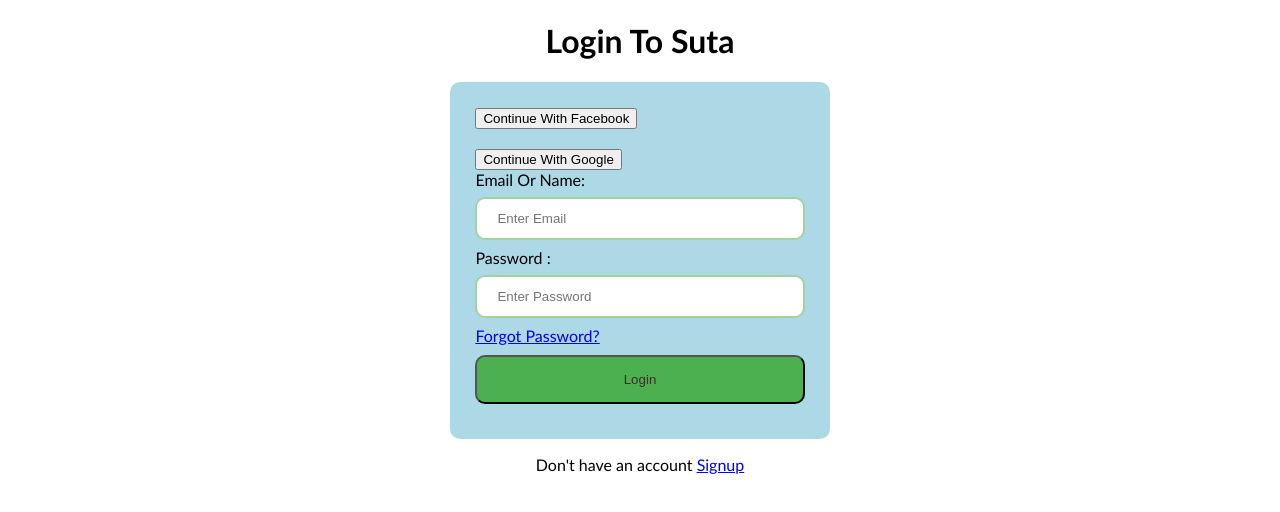
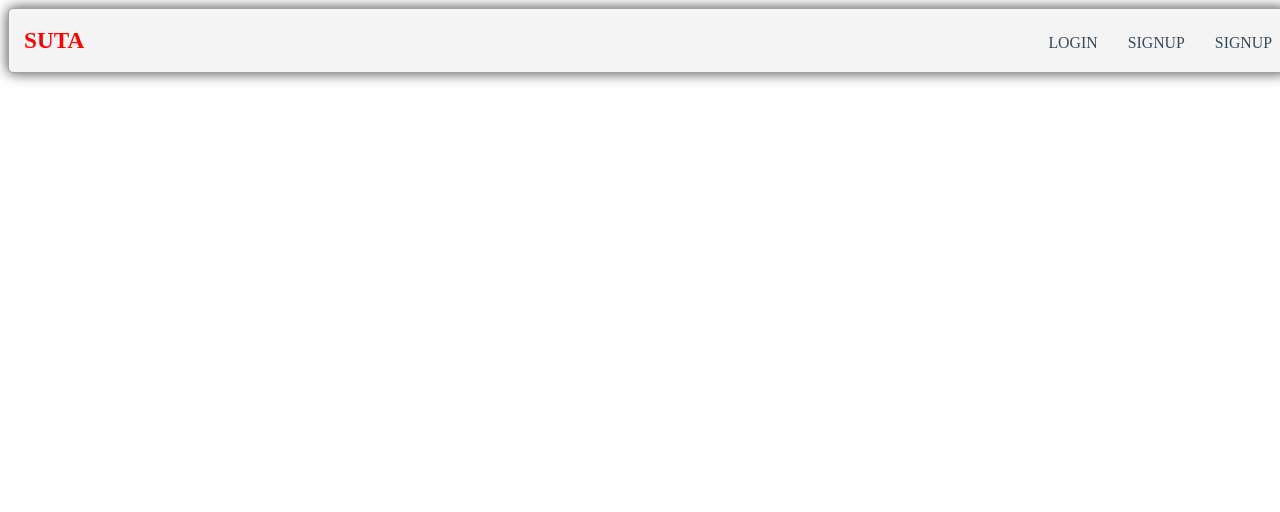
Before and after one commit to maheshJada/E_Commerse, an Angular app: page / in a window 1280 px wide. Shown: the top 512 px of the page. Built offline with nearby package versions, Linux system fonts and the light colour scheme.

Commit message:
Updated design

```diff
--- a/src/app/app-routing.module.ts
+++ b/src/app/app-routing.module.ts
@@ -1,9 +1,12 @@
 import { NgModule } from '@angular/core';
 import { RouterModule, Routes } from '@angular/router';
+import { HomePageComponent } from './home-page/home-page.component';
 import { LoginPageComponent } from './login-page/login-page.component';
 import { SignupComponent } from './signup/signup.component';
+
 const routes: Routes = [
-    {path:'',component:LoginPageComponent},
+  {path:'',component:HomePageComponent},
+    {path:'login',component:LoginPageComponent},
     {path:'signup',component:SignupComponent}
 ];
 
--- a/src/app/home-page/home-page.component.css
+++ b/src/app/home-page/home-page.component.css
@@ -0,0 +1,101 @@
+* {
+	box-sizing: border-box;
+}
+body {
+	font-family: 'Montserrat', sans-serif;
+	line-height: 1.6;
+	margin: 0;
+	min-height: 100vh;
+}
+ul {
+  margin: 0;
+  padding: 0;
+  list-style: none;
+}
+
+
+h2,
+h3,
+a {
+	color: #34495e;
+}
+
+a {
+	text-decoration: none;
+}
+
+
+
+.logo {
+	margin: 0;
+	font-size: 1.45em;
+}
+
+.main-nav {
+	margin-top: 5px;
+
+}
+.logo a,
+.main-nav a {
+	padding: 10px 15px;
+	text-transform: uppercase;
+	text-align: center;
+	display: block;
+}
+
+.main-nav a {
+	color: #34495e;
+	font-size: .99em;
+}
+
+.main-nav a:hover {
+	color: #718daa;
+}
+
+
+
+.header {
+	padding-top: .5em;
+	padding-bottom: .5em;
+	border: 1px solid #a2a2a2;
+	background-color: #f4f4f4;
+	-webkit-box-shadow: 0px 0px 14px 0px rgba(0,0,0,0.75);
+	-moz-box-shadow: 0px 0px 14px 0px rgba(0,0,0,0.75);
+	box-shadow: 0px 0px 14px 0px rgba(0,0,0,0.75);
+	-webkit-border-radius: 5px;
+	-moz-border-radius: 5px;
+	border-radius: 5px;
+}
+
+
+/* =================================
+  Media Queries
+==================================== */
+
+
+
+
+@media (min-width: 769px) {
+	.header,
+	.main-nav {
+		display: flex;
+	}
+	.header {
+		flex-direction: column;
+		align-items: center;
+
+		width: 900%;
+		margin: 0 auto;
+		max-width: 1280px;
+	}
+
+
+}
+
+@media (min-width: 1025px) {
+	.header {
+		flex-direction: row;
+		justify-content: space-between;
+	}
+
+}
--- a/src/app/home-page/home-page.component.html
+++ b/src/app/home-page/home-page.component.html
@@ -1 +1,14 @@
-<h1>hi this is home page</h1>
+
+<header class="header">
+    <h1 class="logo"><a href="#" style="color: red;">Suta</a></h1>
+  <ul class="main-nav">
+    <li><a href="/login" target="_blank">Login</a></li>
+    <li><a href="/signup" target="_blank">SignUp</a></li>
+    <li><a href="/signup" target="_blank">SignUp</a></li>
+
+
+      <!-- <li><a href="#">Login</a></li>t -->
+      <!-- <li><a href="#">About</a></li> -->
+      <!-- <li><a href="#">Contact</a></li> -->
+  </ul>
+  </header>
```
